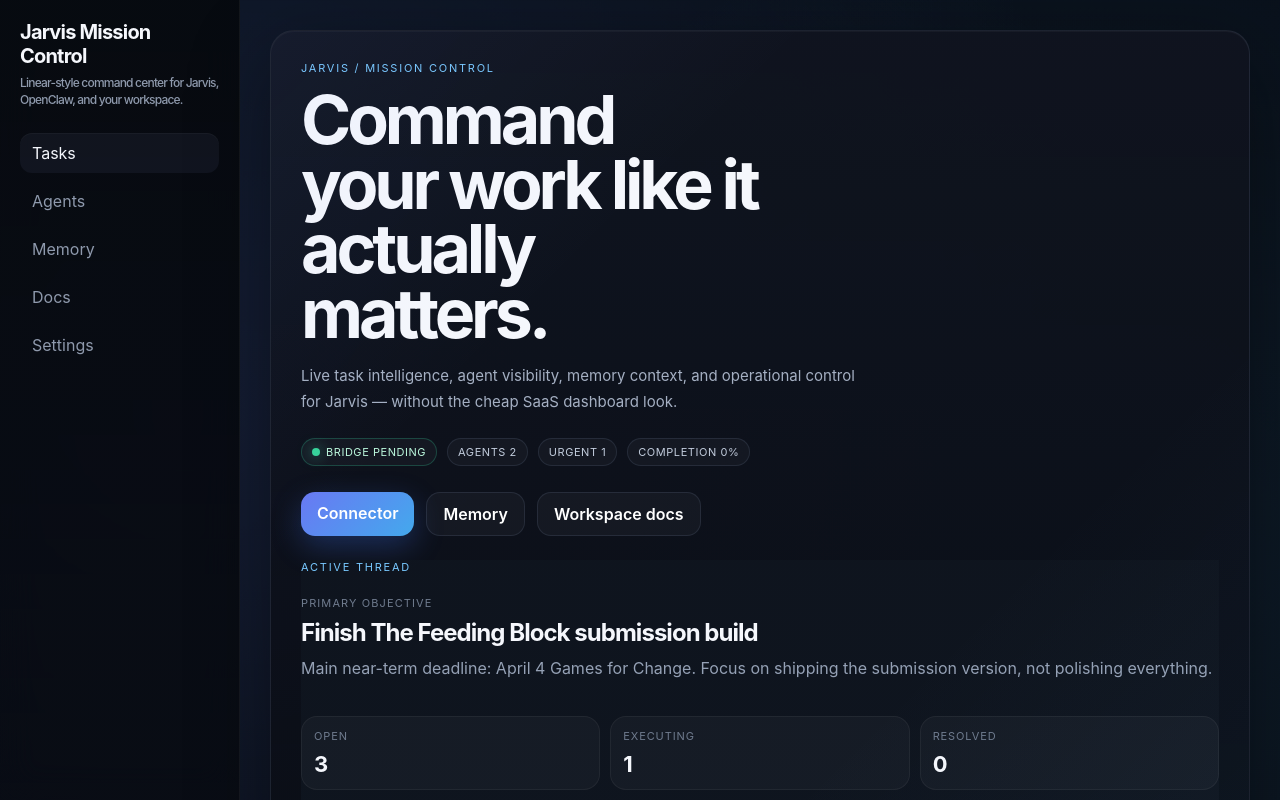
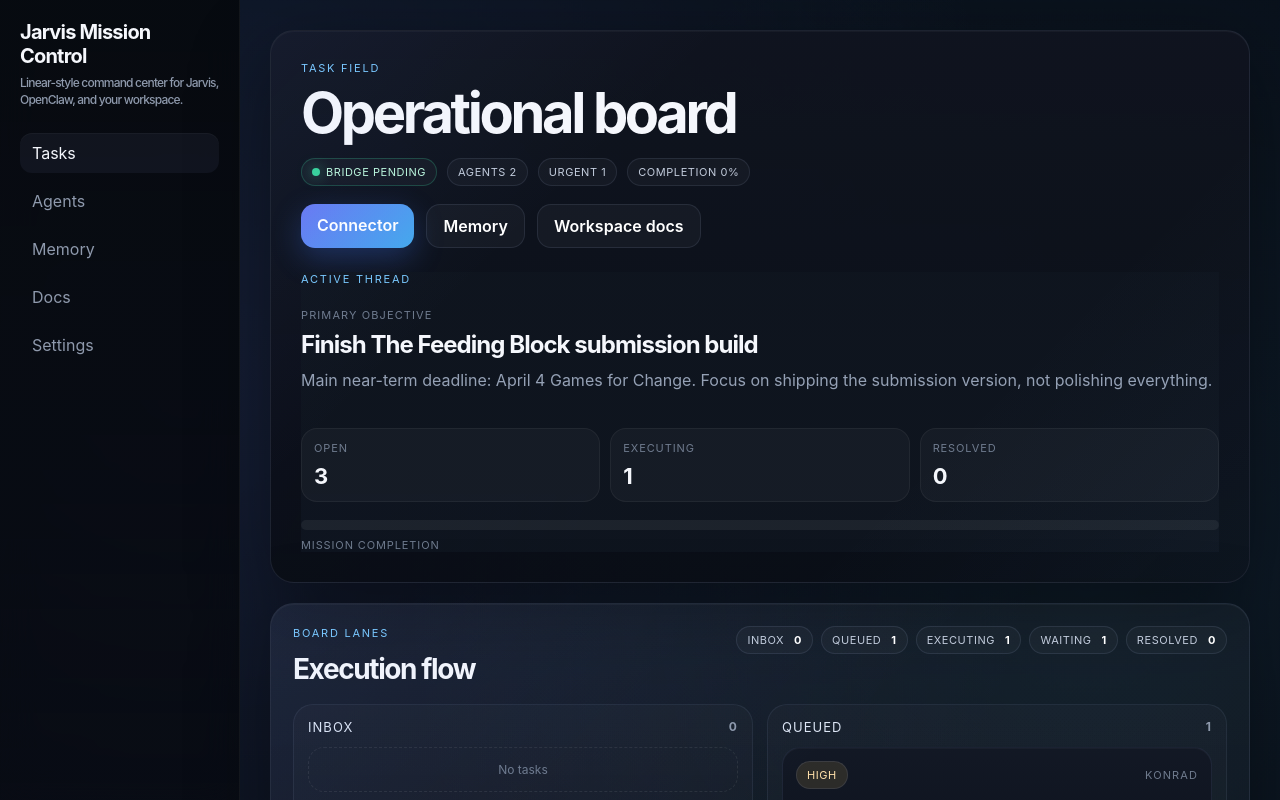
Before and after one commit to Konradical1/JarvisMissionControl, a Next.js app: page / in a window 1280 px wide. Shown: the top 800 px of the page. Built offline with nearby package versions, Linux system fonts and the light colour scheme.

Commit message:
Tighten homepage hierarchy and spacing

```diff
--- a/app/globals.css
+++ b/app/globals.css
@@ -80,15 +80,21 @@ button, input, textarea, select { font: inherit; }
   linear-gradient(180deg, rgba(16,20,31,0.96), rgba(10,14,22,0.92)),
   linear-gradient(120deg, rgba(112,125,255,0.08), transparent 35%, rgba(121,201,255,0.04)); }
 .hero-grid { display:grid; grid-template-columns: 1.45fr 0.7fr; gap: 24px; align-items: stretch; }
+.compact-hero-grid { grid-template-columns: minmax(0, 1.15fr) minmax(320px, 0.85fr); }
 .eyebrow, .section-cap { color: var(--cyan); text-transform: uppercase; letter-spacing: 0.16em; font-size: 11px; margin-bottom: 12px; }
 .hero-title { font-size: clamp(42px, 6vw, 68px); line-height: 0.95; margin: 0; letter-spacing: -0.06em; max-width: 10ch; }
+.board-hero-title { font-size: clamp(38px, 5vw, 56px); max-width: 12ch; }
 .hero-subtitle { max-width: 60ch; color: #a5b0c3; line-height: 1.7; font-size: 15px; margin-top: 18px; }
 .hero-meta-row { display:flex; flex-wrap: wrap; gap: 10px; margin-top: 24px; }
+.compact-meta-row { margin-top: 18px; }
 .signal-chip.live { border-color: rgba(55,211,154,0.25); color: #bbf7dc; }
 .signal-dot { width: 8px; height: 8px; border-radius: 999px; background: var(--green); box-shadow: 0 0 14px rgba(55,211,154,0.75); }
 .hero-actions { display:flex; gap: 12px; margin-top: 26px; flex-wrap: wrap; }
-.hero-side { display:flex; }
-.status-rail { width: 100%; display:flex; flex-direction: column; justify-content: space-between; background: linear-gradient(180deg, rgba(15,21,31,0.86), rgba(16,23,34,0.72)); }
+.compact-actions { margin-top: 18px; }
+.hero-copy { min-width: 0; }
+.board-hero-copy { display: flex; flex-direction: column; justify-content: space-between; min-height: 100%; }
+.hero-side { display:flex; min-width: 0; }
+.status-rail { width: 100%; display:flex; flex-direction: column; justify-content: space-between; background: linear-gradient(180deg, rgba(15,21,31,0.86), rgba(16,23,34,0.72)); min-width: 0; }
 .status-block { margin-top: 10px; }
 .status-kicker { color: var(--muted-2); text-transform: uppercase; letter-spacing: 0.1em; font-size: 11px; margin-bottom: 10px; }
 .status-title { font-size: 24px; line-height: 1.08; font-weight: 700; letter-spacing: -0.04em; }
@@ -101,16 +107,17 @@ button, input, textarea, select { font: inherit; }
 .progress-bar { height: 10px; background: rgba(255,255,255,0.06); border-radius: 999px; overflow: hidden; }
 .progress-bar > div { height: 100%; border-radius: inherit; background: linear-gradient(90deg, var(--indigo), var(--cyan)); box-shadow: 0 0 20px rgba(121,201,255,0.35); }
 .progress-caption { color: var(--muted-2); font-size: 11px; text-transform: uppercase; letter-spacing: 0.08em; margin-top: 8px; }
-.mission-grid-top { display:grid; grid-template-columns: 1.55fr 0.8fr; gap: 20px; align-items: start; }
-.primary-focus { padding: 22px; }
-.panel-header-row { display:flex; align-items:flex-start; justify-content:space-between; gap: 18px; margin-bottom: 18px; }
+.mission-grid-top { display:grid; grid-template-columns: minmax(0, 1.55fr) minmax(320px, 0.8fr); gap: 20px; align-items: start; }
+.primary-focus { padding: 22px; min-width: 0; }
+.panel-header-row { display:flex; align-items:flex-start; justify-content:space-between; gap: 18px; margin-bottom: 18px; flex-wrap: wrap; }
+.board-heading-block { min-width: 0; }
 .panel-header-row.tight { margin-bottom: 14px; }
 .panel-title-xl { font-size: 28px; margin: 2px 0 0; letter-spacing: -0.05em; }
 .panel-title { font-size: 22px; margin: 2px 0 0; letter-spacing: -0.04em; }
 .board-legend { display:flex; flex-wrap:wrap; gap: 8px; }
 .legend-pill strong { color: white; margin-left: 4px; }
-.kanban-premium { display:grid; grid-template-columns: repeat(5, minmax(0, 1fr)); gap: 14px; }
-.kanban-lane { background: linear-gradient(180deg, rgba(255,255,255,0.025), rgba(255,255,255,0.01)); border:1px solid rgba(159,176,216,0.09); border-radius: 20px; padding: 14px; min-height: 420px; }
+.kanban-premium { display:grid; grid-template-columns: repeat(5, minmax(170px, 1fr)); gap: 14px; align-items: start; }
+.kanban-lane { background: linear-gradient(180deg, rgba(255,255,255,0.025), rgba(255,255,255,0.01)); border:1px solid rgba(159,176,216,0.09); border-radius: 20px; padding: 14px; min-height: 420px; min-width: 0; }
 .lane-head { display:flex; align-items:center; justify-content:space-between; color: #dde6f5; font-size: 13px; text-transform: uppercase; letter-spacing: 0.08em; margin-bottom: 12px; }
 .lane-head strong { color: var(--muted); font-size: 12px; }
 .lane-stack { display:grid; gap: 10px; }
@@ -121,8 +128,8 @@ button, input, textarea, select { font: inherit; }
 .task-tile p { margin: 0; color: #8f9aad; line-height: 1.5; font-size: 12px; }
 .task-meta-line { margin-top: 12px; display:flex; justify-content:space-between; color: var(--muted-2); font-size: 11px; text-transform: uppercase; letter-spacing: 0.08em; }
 .empty-lane { color: var(--muted-2); border: 1px dashed rgba(255,255,255,0.08); border-radius: 16px; padding: 14px; text-align:center; font-size: 12px; }
-.mission-side-stack { display:grid; gap: 20px; }
-.compact-feed { min-height: 520px; }
+.mission-side-stack { display:grid; gap: 20px; min-width: 0; }
+.compact-feed { min-height: 520px; min-width: 0; }
 .activity-stream { display:grid; gap: 14px; }
 .activity-item { display:grid; grid-template-columns: 12px 1fr; gap: 12px; align-items:start; }
 .activity-marker { width: 10px; height: 10px; border-radius: 999px; margin-top: 7px; background: radial-gradient(circle, var(--cyan), rgba(121,201,255,0.2)); box-shadow: 0 0 16px rgba(121,201,255,0.35); }
@@ -148,8 +155,12 @@ button, input, textarea, select { font: inherit; }
 .agent-name { font-weight: 600; }
 .agent-meta { color: var(--muted-2); font-size: 12px; margin-top: 4px; }
 .agent-state { padding: 7px 10px; border-radius: 999px; background: rgba(121,201,255,0.08); border: 1px solid rgba(121,201,255,0.14); color: #d5ebff; text-transform: uppercase; letter-spacing: 0.08em; font-size: 11px; }
+@media (max-width: 1600px) {
+  .kanban-premium { grid-template-columns: repeat(3, minmax(180px, 1fr)); }
+}
 @media (max-width: 1400px) {
   .hero-grid, .mission-grid-top, .mission-grid-bottom { grid-template-columns: 1fr; }
+  .compact-hero-grid { grid-template-columns: 1fr; }
   .kanban-premium { grid-template-columns: repeat(2, minmax(0,1fr)); }
 }
 @media (max-width: 1200px) {
--- a/app/page.js
+++ b/app/page.js
@@ -29,22 +29,21 @@ export default async function HomePage() {
   return (
     <div className="mission-shell">
       <section className="hero-panel mission-panel">
-        <div className="hero-grid">
-          <div className="hero-copy">
-            <div className="eyebrow">Jarvis / Mission Control</div>
-            <h1 className="hero-title">Command your work like it actually matters.</h1>
-            <p className="hero-subtitle">
-              Live task intelligence, agent visibility, memory context, and operational control for Jarvis — without the cheap SaaS dashboard look.
-            </p>
+        <div className="hero-grid compact-hero-grid">
+          <div className="hero-copy board-hero-copy">
+            <div>
+              <div className="section-cap">Task field</div>
+              <h1 className="hero-title board-hero-title">Operational board</h1>
+            </div>
 
-            <div className="hero-meta-row">
+            <div className="hero-meta-row compact-meta-row">
               <div className="signal-chip live"><span className="signal-dot" /> bridge {settings.connector?.status || 'unknown'}</div>
               <div className="signal-chip">agents {agents.length}</div>
               <div className="signal-chip">urgent {urgentCount}</div>
               <div className="signal-chip">completion {completion}%</div>
             </div>
 
-            <div className="hero-actions">
+            <div className="hero-actions compact-actions">
               <Link href="/settings" className="button mission-primary">Connector</Link>
               <Link href="/memory" className="button mission-secondary">Memory</Link>
               <Link href="/docs" className="button mission-secondary">Workspace docs</Link>
@@ -85,9 +84,9 @@ export default async function HomePage() {
       <section className="mission-grid-top">
         <div className="mission-panel primary-focus">
           <div className="panel-header-row">
-            <div>
-              <div className="section-cap">Task field</div>
-              <h2 className="panel-title-xl">Operational board</h2>
+            <div className="board-heading-block">
+              <div className="section-cap">Board lanes</div>
+              <h2 className="panel-title-xl">Execution flow</h2>
             </div>
             <div className="board-legend">
               {columns.map(([key, label]) => (
```
